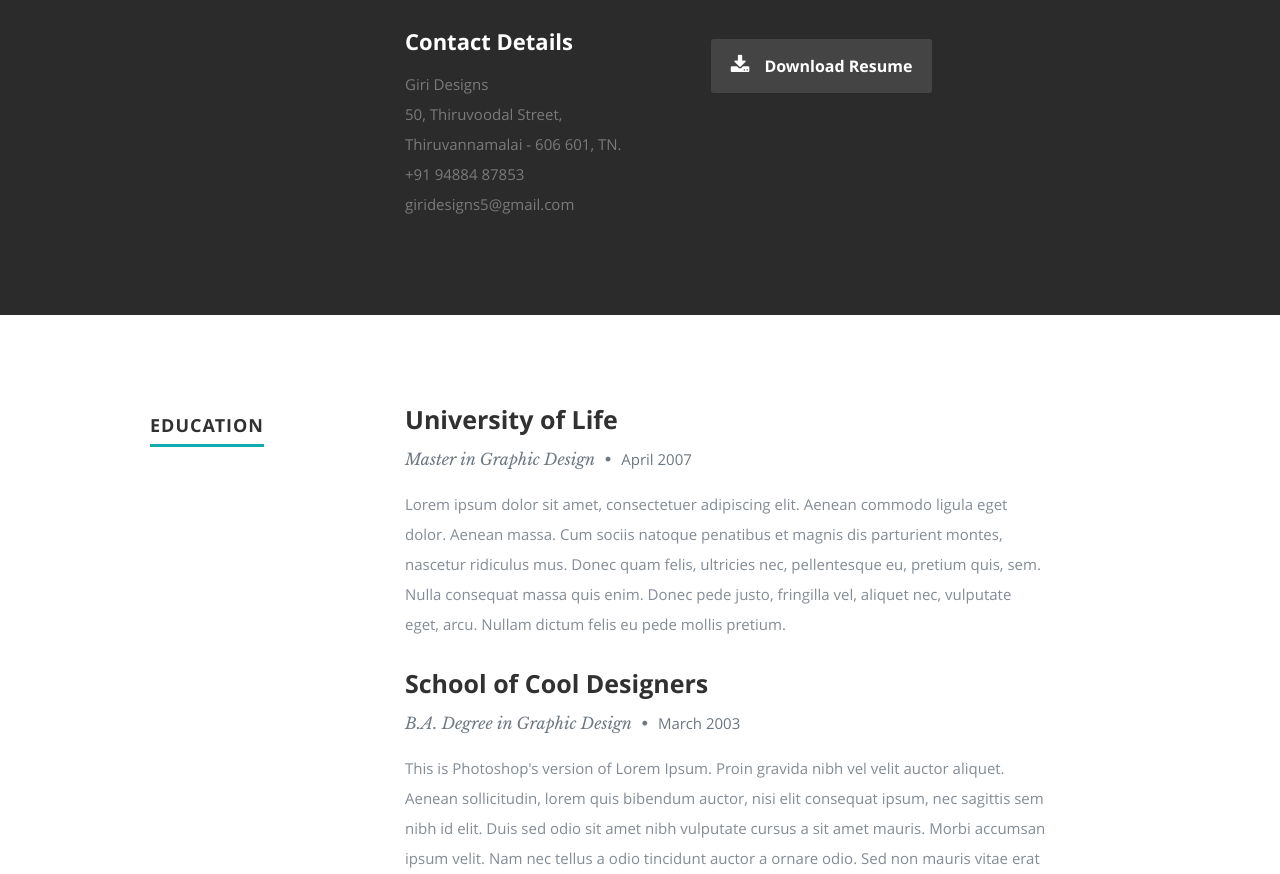
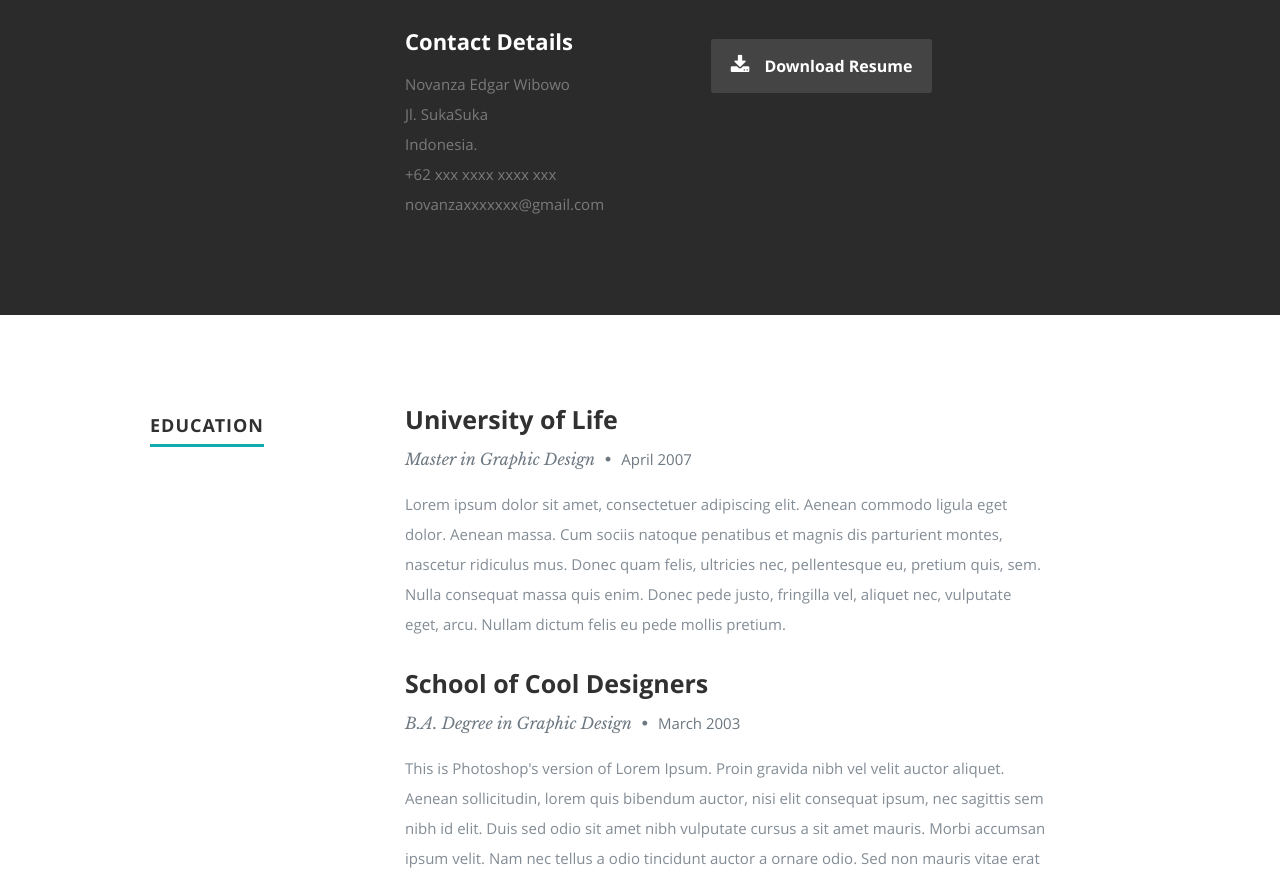
Before and after one commit to novanz24/CloudComp, a plain HTML site: page index.html in a window 1280 px wide. Shown: the part 1181-2055 px from the top of the page. Drawn offline with nearby package versions, Linux system fonts and the light colour scheme; a web font is replaced by a local one.

Commit message:
Third Commit

```diff
--- a/index.html
+++ b/index.html
@@ -110,12 +110,12 @@
 
                   <h2>Contact Details</h2>
                   <p class="address">
-						   <span>Giri Designs</span><br>
-						   <span>50, Thiruvoodal Street,<br>
-						         Thiruvannamalai - 606 601, TN.
+						   <span>Novanza Edgar Wibowo</span><br>
+						   <span>Jl. SukaSuka<br>
+						         Indonesia.
                      </span><br>
-						   <span>+91 94884 87853</span><br>
-                     <span>giridesigns5@gmail.com</span>
+						   <span>+62 xxx xxxx xxxx xxx</span><br>
+                     <span>novanzaxxxxxxx@gmail.com</span>
 					   </p>
 
                </div>
```
